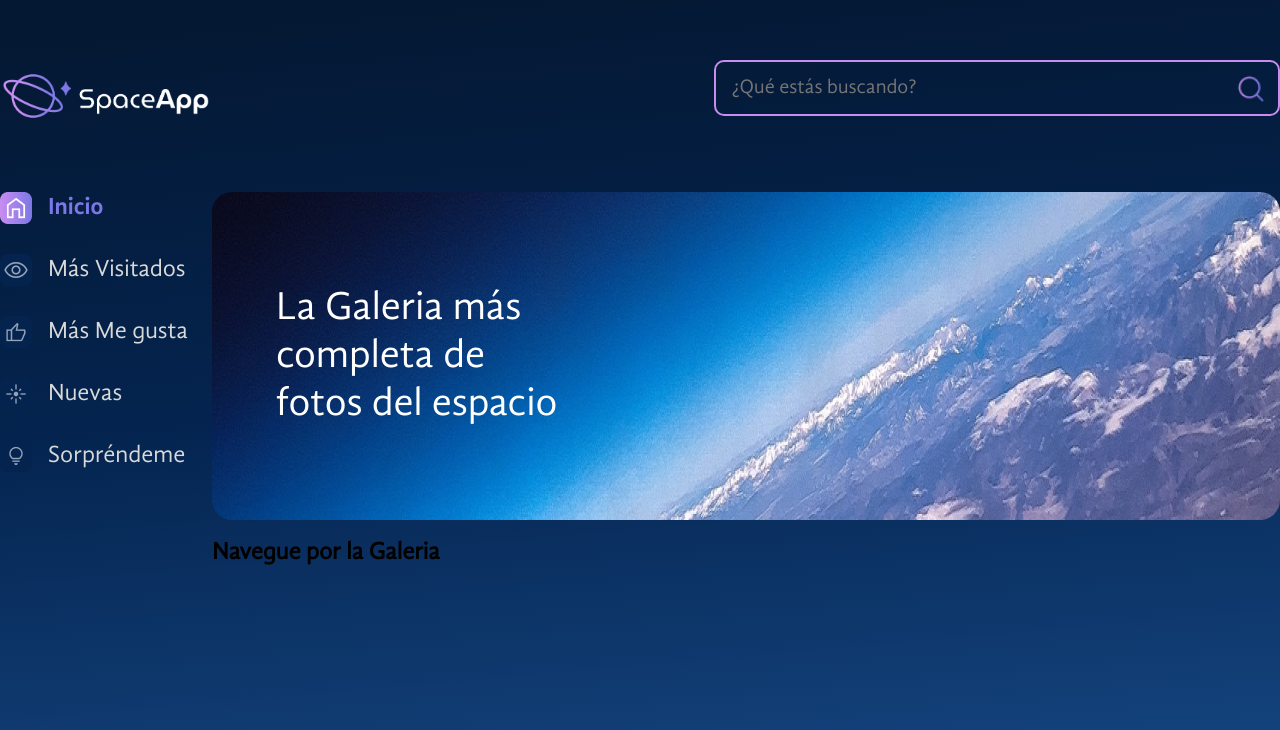
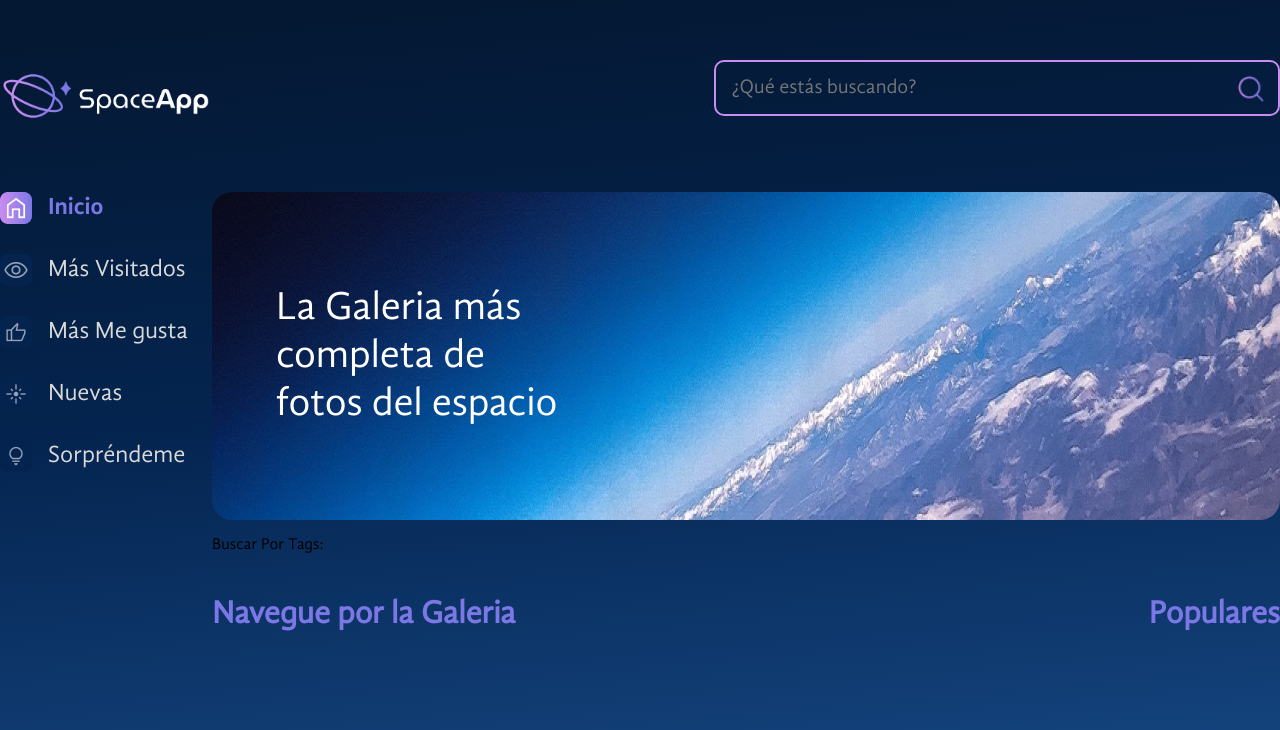
Before and after one commit to Edna2607/Space-app-React, a React (Vite) app: page / in a window 1280 px wide. Shown: the top 730 px of the page. Built offline with nearby package versions, Linux system fonts and the light colour scheme.

Commit message:
Creando Galeria

```diff
--- /dev/null
+++ b/src/components/Galeria/Populares/index.jsx
@@ -0,0 +1,7 @@
+import Titulo from "../../Titulo"
+
+const Populares = () => {
+    return <Titulo $align="center">Populares</Titulo>
+}
+
+export default Populares;
--- /dev/null
+++ b/src/components/Galeria/Tags/index.jsx
@@ -0,0 +1,7 @@
+import tags from "./tags.json"
+
+const Tag = () => {
+    return <p>Buscar Por Tags:</p>
+}
+
+export default Tag;
--- /dev/null
+++ b/src/components/Galeria/Tags/tags.json
@@ -0,0 +1,23 @@
+
+[
+    {
+        "id": 0,
+        "titulo": "Todas"
+    },
+    {
+        "id": 1,
+        "titulo": "Estrellas"
+    },
+    {
+        "id": 2,
+        "titulo": "Galaxias"
+    },
+    {
+        "id": 3,
+        "titulo": "Lunas"
+    },
+    {
+        "id": 4,
+        "titulo": "Nebulosas"
+    }
+]
--- a/src/components/Galeria/index.jsx
+++ b/src/components/Galeria/index.jsx
@@ -1,8 +1,30 @@
+import styled from "styled-components";
+import Titulo from "../Titulo";
+import Populares from "./Populares";
+import Tag from "./Tags";
 
 
+const GaleriaContainer = styled.div`
+   display: flex;
+`
 
-const Galeria = () =>{
-    return (<h2>Navegue por la Galeria</h2>)
+const SeccionFluida = styled.section`
+   flex-grow: 1;
+`
+
+const Galeria = () => {
+    return (
+        <>
+            <Tag />
+            <GaleriaContainer>
+                <SeccionFluida>
+                    <Titulo>Navegue por la Galeria</Titulo>
+
+                </SeccionFluida>
+                <Populares />
+            </GaleriaContainer>
+        </>
+    )
 }
 
 export default Galeria;
--- /dev/null
+++ b/src/components/Titulo/index.jsx
@@ -0,0 +1,10 @@
+import styled from "styled-components";
+
+
+const Titulo = styled.h2`
+   font-size: 32px;
+   color: #7B78E5;
+   text-align: ${props => props.$align ? props.$align : "left"}; /*si recibe una alineacion lo alinea sino por defecto lo ubica a la izquierda */
+`
+
+export default Titulo;
```
